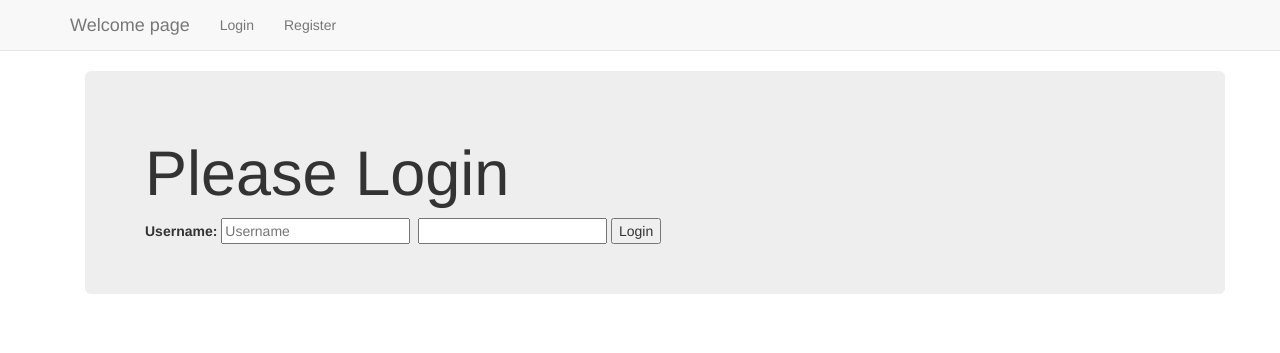
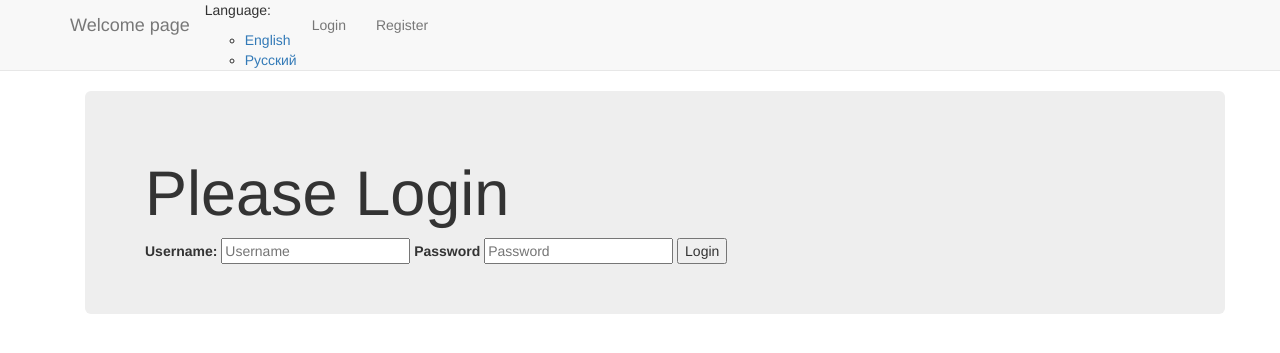
Before and after one commit to burbaljaka/cars_rental, a Django app: template cars/templates/rental/login.html in a window 1280 px wide. Shown: the top 353 px of the page. Run offline with Django 3.2, Linux system fonts and the light colour scheme; the template is opened without the code that fills it, so the values that code supplies are empty; some libraries are stand-ins or nearby versions.

Commit message:
added translation possibility

```diff
--- a/cars/cars/urls.py
+++ b/cars/cars/urls.py
@@ -17,13 +17,15 @@ from django.contrib import admin
 from django.urls import path
 from rental import views
 from django.conf.urls import include
+from django.conf.urls.i18n import i18n_patterns
 
-urlpatterns = [
+urlpatterns = i18n_patterns(
     path('admin/', admin.site.urls),
     path('',views.index,name='index'),
+    path('rosetta/', include('rosetta.urls')),
     path('rental/', include('rental.urls')),
     path('special/',views.special,name='special'),
     path('logout/', views.user_logout, name='logout'),
     path('register/',views.register,name='register'),
     path('user_login/',views.user_login,name='user_login'),
-]
+)
--- a/cars/rental/urls.py
+++ b/cars/rental/urls.py
@@ -1,12 +1,12 @@
 from django.conf.urls import url
 from django.urls import path
 from rental import views
+from django.conf.urls.i18n import i18n_patterns
 
 app_name = "rental"
 
-urlpatterns = [
+urlpatterns = (
     path('cars/', views.car_list, name = 'cars_list'),
     path('client_cars/', views.client_Loan_Cars, name = 'client_cars'),
-    path('car/<pk>/', views.car_detail, name = 'car_detail'),
-    path('car_rent/<pk>/', views.CarUpdate.as_view(), name = 'car_rent')
-]
+    path('car/<int:pk>/', views.car_detail, name = 'car_detail'),
+)
--- a/cars/templates/rental/base.html
+++ b/cars/templates/rental/base.html
@@ -1,3 +1,4 @@
+    {% load i18n %}
 <!DOCTYPE html>
 <html>
   <head>
@@ -15,18 +16,31 @@
         <ul class="nav navbar-nav">
 
           {# Django Home Link / Admin Link / Register Link#}
-          <li><a class="navbar-brand" href="{% url 'index' %}">Welcome page</a></li>
+          <li><a class="navbar-brand" href="{% url 'index' %}">{% trans "Welcome page" %}</a></li>
+          <li> {% get_current_language as LANGUAGE_CODE %}
+            {% get_available_languages as LANGUAGES %}
+            {% get_language_info_list for LANGUAGES as languages %}
+            <div class="languages">
+              <p>{% trans "Language" %}:</p>
+              <ul class="languages">
+                {% for language in languages %}
+                <li><a href="/{{ language.code }}/"{% if language.code == LANGUAGE_CODE %} class="selected"{% endif %}>
+                  {{ language.name_local }}</a></li>
+                  {% endfor %}
+                </ul>
+              </div>
+            </li>
 
 
 
           {# Some logic on what to display for last item#}
           {% if user.is_authenticated %}
-            <li><a href="{% url 'logout' %}">Logout</a></li>
-            <li><a href="{% url 'rental:client_cars' %}">Your cars</a></li>
+            <li><a href="{% url 'logout' %}">{% trans "Logout" %}</a></li>
+            <li><a href="{% url 'rental:client_cars' %}">{% trans 'Your cars'%}</a></li>
 
           {% else %}
-            <li><a class="navbar-link" href="{% url 'user_login' %}">Login</a></li>
-            <li><a class="navbar-link" href="{% url 'register' %}">Register</a></li>
+            <li><a class="navbar-link" href="{% url 'user_login' %}">{% trans 'Login' %}</a></li>
+            <li><a class="navbar-link" href="{% url 'register' %}">{% trans 'Register' %}</a></li>
           {% endif %}
 
         </ul>
--- a/cars/templates/rental/cars_list.html
+++ b/cars/templates/rental/cars_list.html
@@ -1,7 +1,8 @@
 {% extends "rental/base.html" %}
+{% load i18n %}
 {% block body_block %}
 
-    <h1>Our Available cars</h1>
+    <h1>{% trans "Our Available cars" %}</h1>
 
     {% if cars_list %}
     <ol>
--- a/cars/templates/rental/login.html
+++ b/cars/templates/rental/login.html
@@ -1,19 +1,20 @@
 {% extends 'rental/base.html' %}
+{% load i18n %}
 {% block body_block %}
   <div class="container">
     <div class="jumbotron">
-      <h1>Please Login</h1>
+      <h1>{% trans "Please Login" %}</h1>
 
         <form method="post" action="{% url 'user_login' %}">
           {% csrf_token %}
           {# A more "HTML" way of creating the login form#}
-          <label for="username">Username:</label>
+          <label for="username">{% trans "Username" %}:</label>
           <input type="text" name="username" placeholder="Username">
 
-          <label for="password"></label>
-          <input type="password" name="password">
+          <label for="password">{% trans "Password" %}</label>
+          <input type="password" name="password" placeholder="Password">
 
-          <input type="submit" name="" value="Login">
+          <input type="submit" name="" value="{% trans "Login"%}">
 
         </form>
 
```
Also changed, not shown: cars/cars/settings.py (+15 -1 lines), cars/rental/views.py (+21 -7 lines), cars/templates/rental/car_detail.html (+5 -4 lines), cars/templates/rental/client_cars.html (+4 -3 lines), cars/db.sqlite3, cars/locale/en/LC_MESSAGES/django.po (added), cars/locale/ru/LC_MESSAGES/django.po (added), 2 other files.
